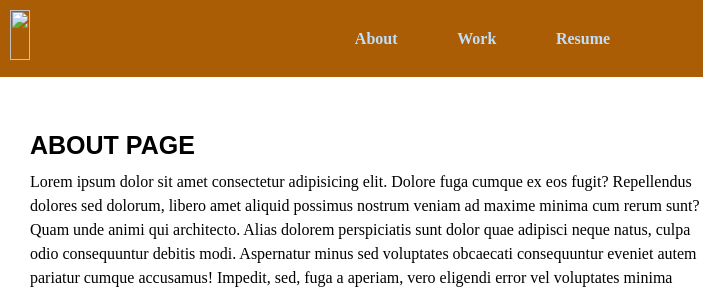
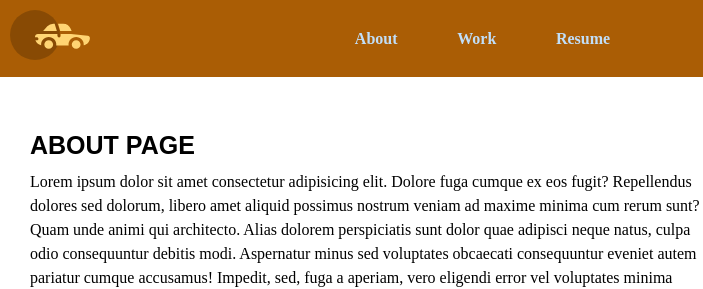
Before and after one commit to iwedibah/HTML-CSS-PROJECT, a plain HTML site: page index.html in a window 1280 px wide. Shown: the top 289 px of the page, 0-703 px from the left. Drawn offline with Linux system fonts and the light colour scheme.

Commit message:
Add files via upload

```diff
--- a/index.html
+++ b/index.html
@@ -14,7 +14,7 @@
         <div class="nav1">
           <div class="Home">
             <a href="#home" class="home">
-            <img src="Kingx/icon-sedans.svg" alt="" width="100%" height="50px">
+            <img src="icon-sedans.svg" alt="" width="100%" height="50px">
           </a>
         </div>
         <ul class="list">
```
